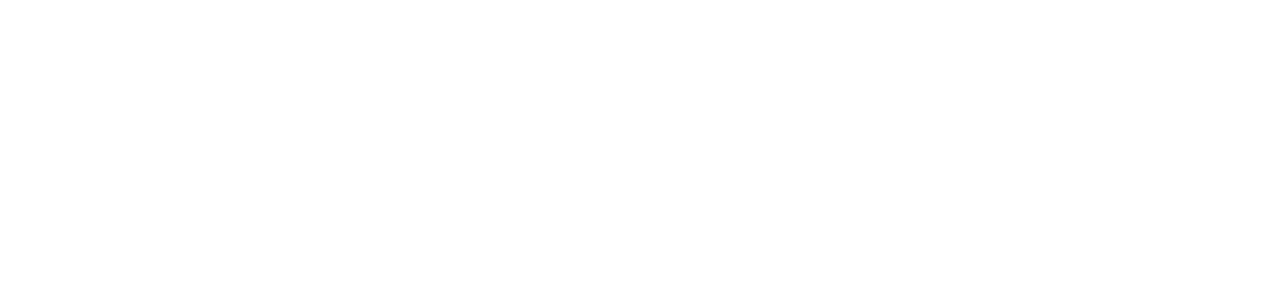
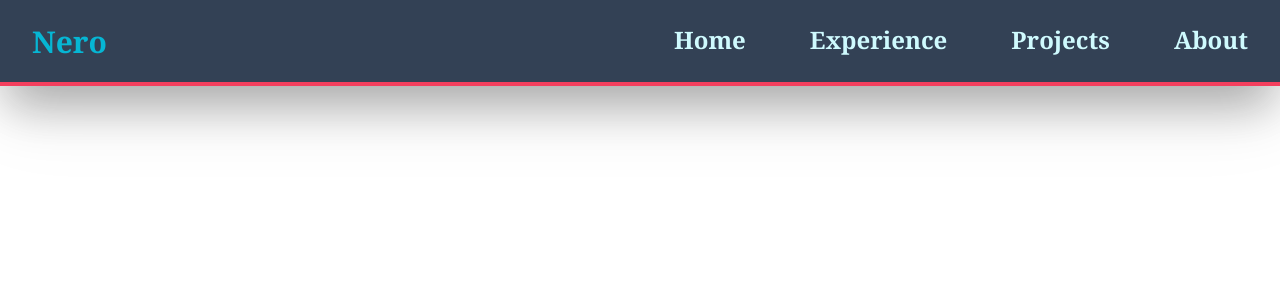
Before and after one commit to NerosJourney/portfolio-site, a React (Create React App) app in the folder site/: page /experience in a window 1280 px wide. Before the commit this address had no page. Shown: the top 300 px of the page. Built offline with nearby package versions, Linux system fonts and the light colour scheme.

Commit message:
Added Experience Page

```diff
--- a/site/src/App.js
+++ b/site/src/App.js
@@ -3,6 +3,7 @@
 import Home from "./Pages/Home";
 import About from "./Pages/About";
 import Projects from "./Pages/Projects";
+import Experience from "./Pages/Experience";
 
 function App() {
   return (
@@ -11,6 +12,7 @@
         <Route path="/" element={<Home />} />
         <Route path="/about" element={<About />} />
         <Route path="/projects" element={<Projects />} />
+        <Route path="/experience" element={<Experience />} />
       </Routes>
     </>
   );
--- a/site/src/Components/NavBar/index.js
+++ b/site/src/Components/NavBar/index.js
@@ -1,6 +1,6 @@
 import React, { useState } from "react";
 import { Link } from "react-router-dom";
-import { FaBars, FaTimes, FaLinkedin, FaGithubSquare } from "react-icons/fa";
+import { FaBars, FaTimes } from "react-icons/fa";
 
 //border-b-4 border-b-rose-500
 
@@ -8,7 +8,7 @@
   const [navbarOpen, setNavbarOpen] = useState(false);
   return (
     <div>
-      <div className="flex pt-4 bg-slate-700 drop-shadow-2xl shadow-2xl font-serif">
+      <div className="flex pt-4 bg-slate-700 drop-shadow-2xl shadow-2xl font-serif border-b-4 border-b-rose-500">
         <Link
           to="/"
           className="navbar-item mr-auto text-cyan-500 text-3xl visible w-auto px-8 mb-0"
@@ -64,24 +64,16 @@
   return (
     <ul className={`hamburger-menu ${navbarOpen ? " show-menu" : ""}`}>
       <li className="hamburger-item">
-        <Link className="hamburger-link" to="/">
-          Home
-        </Link>
+        <Link to="/">Home</Link>
       </li>
       <li className="hamburger-item">
-        <Link className="hamburger-link" to="/experience">
-          Experience
-        </Link>
+        <Link to="/experience">Experience</Link>
       </li>
       <li className="hamburger-item">
-        <Link className="hamburger-link" to="/projects">
-          Projects
-        </Link>
+        <Link to="/projects">Projects</Link>
       </li>
       <li className="hamburger-item">
-        <Link className="hamburger-link" to="/about">
-          About
-        </Link>
+        <Link to="/about">About</Link>
       </li>
     </ul>
   );
--- /dev/null
+++ b/site/src/Pages/Experience/index.js
@@ -0,0 +1,12 @@
+import React from "react";
+import NavBar from "../../Components/NavBar";
+
+const Experience = () => {
+  return (
+    <div>
+      <NavBar />
+    </div>
+  );
+};
+
+export default Experience;
--- a/site/src/index.css
+++ b/site/src/index.css
@@ -15,9 +15,6 @@
     .hamburger-item {
         @apply text-lg font-serif text-cyan-100 shadow-lg
     }
-    .hamburger-link {
-        @apply w-full
-    }
 }
 
 html,body
```
